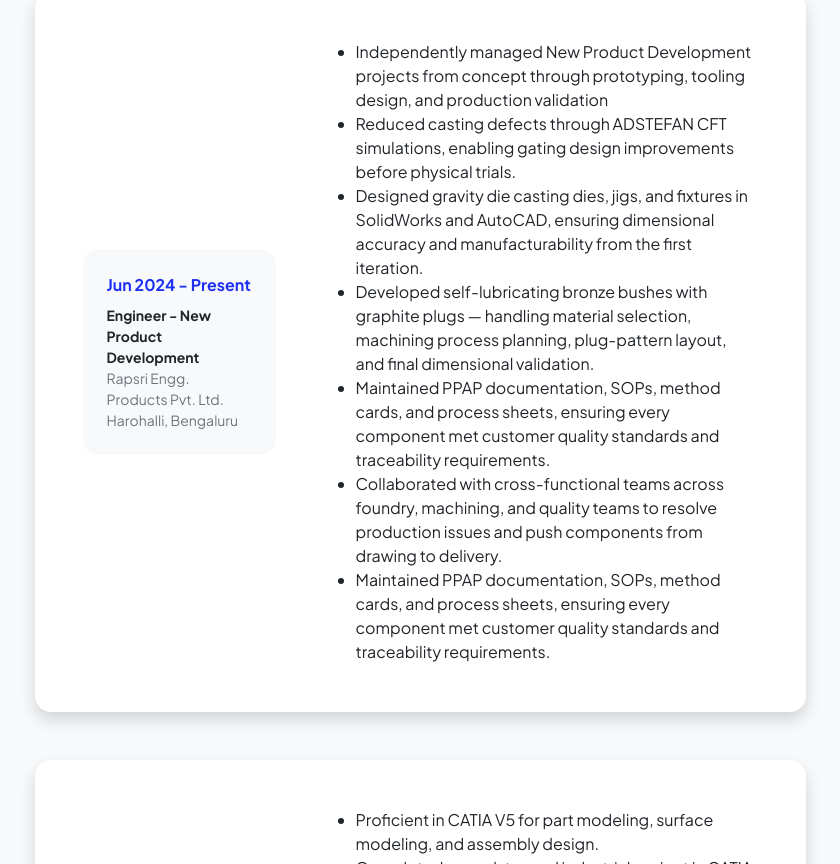
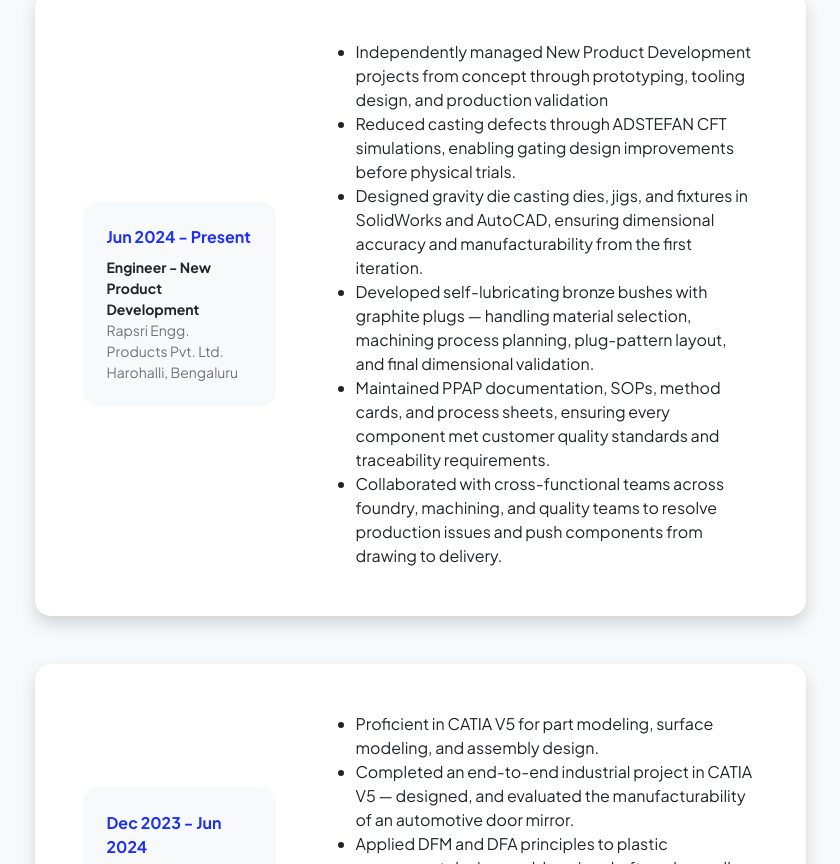
Before and after one commit to Niruthishkumar4/niruthishkumar.github.io, a plain HTML site: page resume.html in a window 1280 px wide. Shown: the part 316-1180 px from the top of the page, without its empty margins (220-1060 px from the left). Drawn offline with nearby package versions, Linux system fonts and the light colour scheme.

Commit message:
Remove duplicate PPAP documentation entry
Removed duplicate entry for PPAP documentation and quality standards.

```diff
--- a/resume.html
+++ b/resume.html
@@ -66,7 +66,6 @@
                                                 <li>Developed self-lubricating bronze bushes with graphite plugs — handling material selection, machining process planning, plug-pattern layout, and final dimensional validation.</li>
                                                 <li>Maintained PPAP documentation, SOPs, method cards, and process sheets, ensuring every component met customer quality standards and traceability requirements.</li>
                                                 <li>Collaborated with cross-functional teams across foundry, machining, and quality teams to resolve production issues and push components from drawing to delivery.</li>
-                                                <li>Maintained PPAP documentation, SOPs, method cards, and process sheets, ensuring every component met customer quality standards and traceability requirements.</li>
                                             </ul>
                                         </div>
                                     </div>
```
